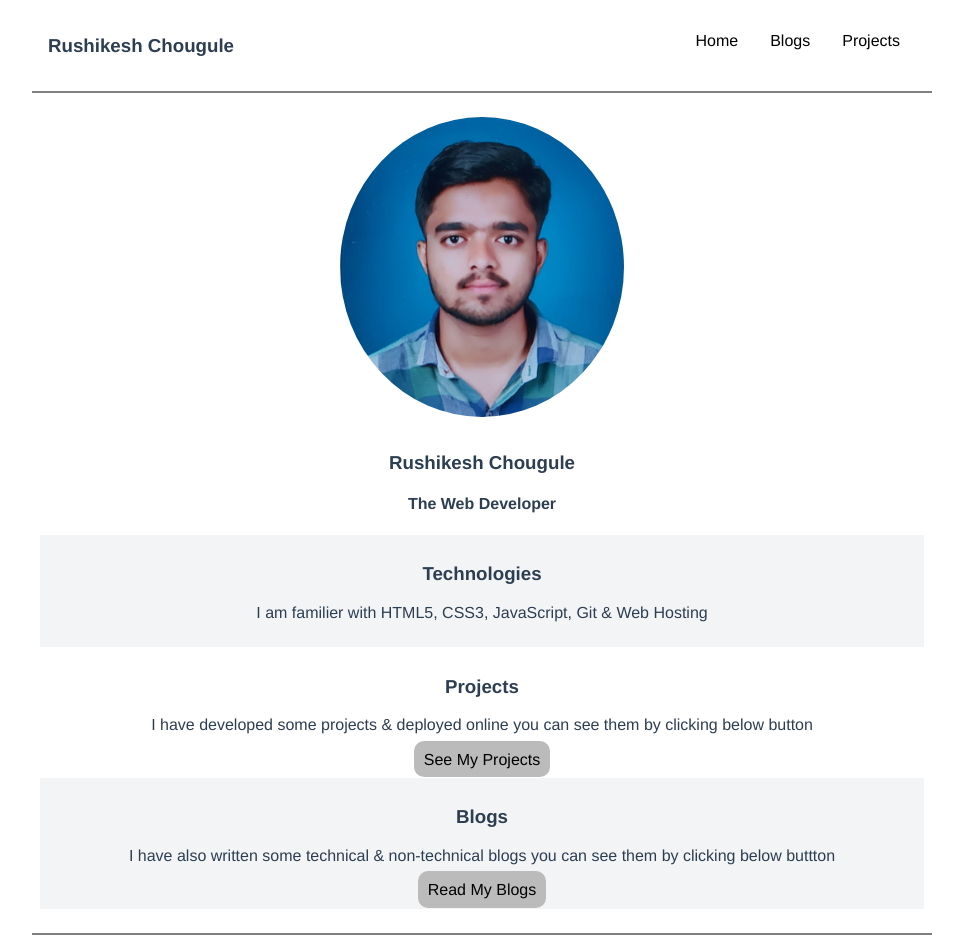
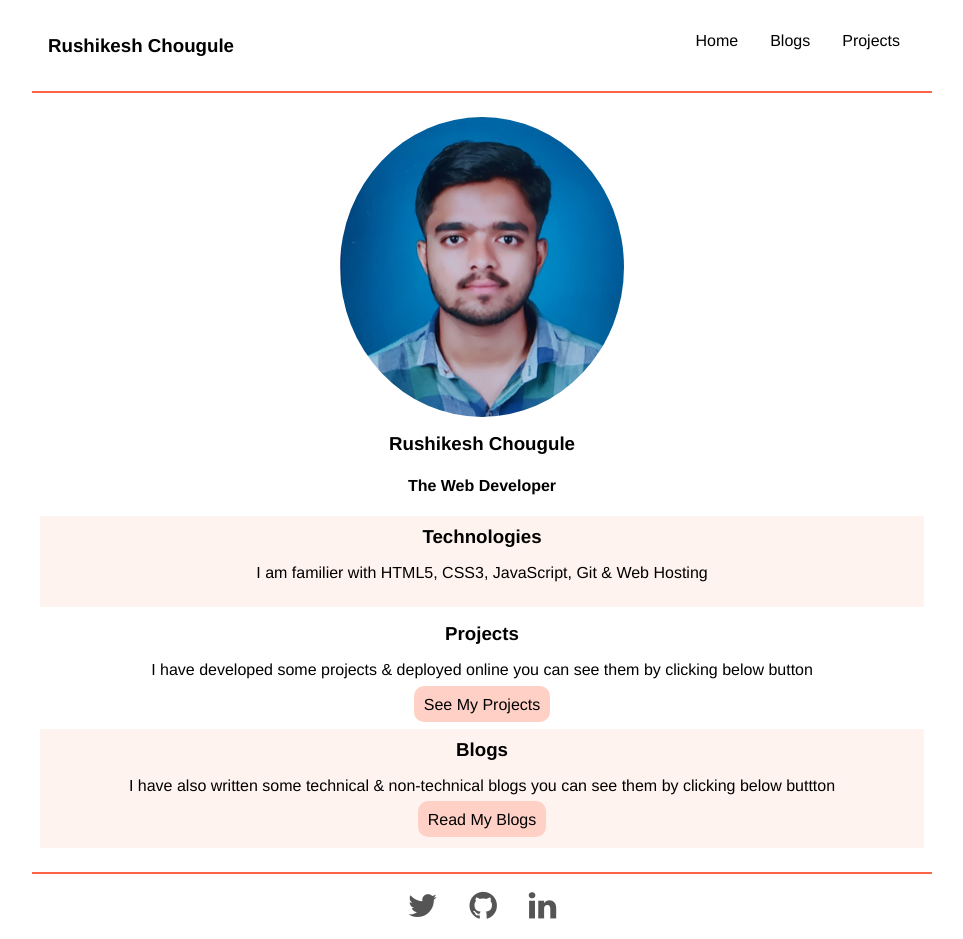
Before and after one commit to rushikesh3299/my-portfolio, a Vue app: page / in a window 1280 px wide. Shown: the top 939 px of the page, without its empty margins (158-1121 px from the left). Built offline with nearby package versions, Linux system fonts and the light colour scheme.

Commit message:
theme change all pages

```diff
--- a/src/App.vue
+++ b/src/App.vue
@@ -25,7 +25,6 @@ body{
   font-family: Avenir, Helvetica, Arial, sans-serif;
   -webkit-font-smoothing: antialiased;
   -moz-osx-font-smoothing: grayscale;
-  color: #2c3e50;
   width: 900px;
   margin: auto;
 }
--- a/src/components/Blogs.vue
+++ b/src/components/Blogs.vue
@@ -41,16 +41,20 @@ export default {
 .blog{
   margin: 1rem;
   padding: 0 1rem 1rem 1rem;
-  border: 2px solid gray;
+  border: 2px solid tomato;
   border-radius: 10px;
 }
 
 .blog-link{
   text-decoration:none;
   color: black;
-  background-color: #bbb;
+  background-color: #FFD0C6 ;
   padding: 0.5rem;
   border-radius: 10px;
+}
+
+.blog-link:hover{
+  background-color: #FF8970 ;
 }
 
 @media only screen and (max-width: 800px) {
--- a/src/components/Foot.vue
+++ b/src/components/Foot.vue
@@ -24,7 +24,7 @@ export default {
 @import 'https://cdnjs.cloudflare.com/ajax/libs/font-awesome/4.7.0/css/font-awesome.min.css';
 .container{
   text-align: center;
-  border-top: 2px solid gray;
+  border-top: 2px solid tomato;
   margin-top: 1rem;
 }
 
--- a/src/components/Header.vue
+++ b/src/components/Header.vue
@@ -22,7 +22,7 @@ export default {
 .container{
   display: flex;
   justify-content: space-between;
-  border-bottom: 2px solid grey
+  border-bottom: 2px solid tomato;
 }
 
 .title-name{
--- a/src/components/Home.vue
+++ b/src/components/Home.vue
@@ -41,6 +41,10 @@ export default {
   padding: .5rem;
 }
 
+h3{
+  margin: 0;
+}
+
 img{
   height: 300px;
   border-radius: 50%;
@@ -51,17 +55,18 @@ img{
 }
 
 .technologies{
-  background-color: #F3F4F6;
+  background-color: #FFF3F0 ;
   padding: .6rem 0;
 }
 
 .projects{
-  padding: .6rem 0;
+  padding: 1rem 0;
 }
 
 .blogs{
-  background-color: #F3F4F6;
-  padding: .6rem 0;
+  background-color: #FFF3F0 ;
+  padding-bottom: 1.2rem;
+  padding-top: .6rem;
 }
 
 .btn{
@@ -70,10 +75,10 @@ img{
   color: black;
   padding: .6rem;
   border-radius: 10px;
-  background-color: #bbb;
+  background-color: #FFD0C6;
 }
 
 .btn:hover{
-  background-color: #ddd;
+  background-color: #FF8970;
 }
 </style>
--- a/src/components/Projects.vue
+++ b/src/components/Projects.vue
@@ -112,7 +112,7 @@ export default {
 
 .project-list{
   padding: 1rem;
-  border: 2px solid #bbb;
+  border: 2px solid tomato;
   margin-bottom: .5rem;
   border-radius: 10px;
 }
@@ -131,13 +131,13 @@ export default {
   color: black;
   padding: .5rem;
   margin: 1rem 1rem 1rem 0;
-  background-color: #bbb;
+  background-color: #FFD0C6;
   border-radius: 10px;
   width: 150px;
 }
 
 .project-list a:hover{
-  background-color: #ddd;
+  background-color: #FF8970;
 }
 
 @media only screen and (max-width: 800px) {
```
